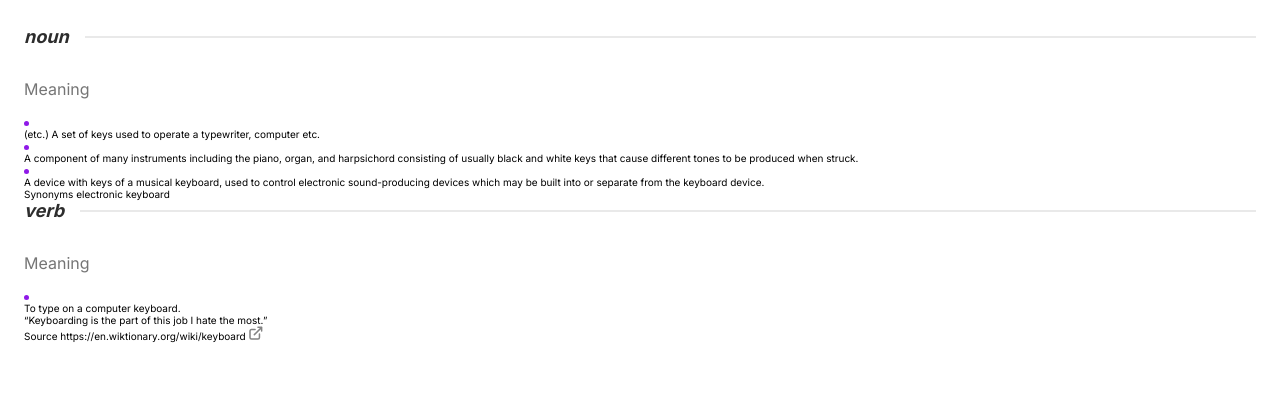
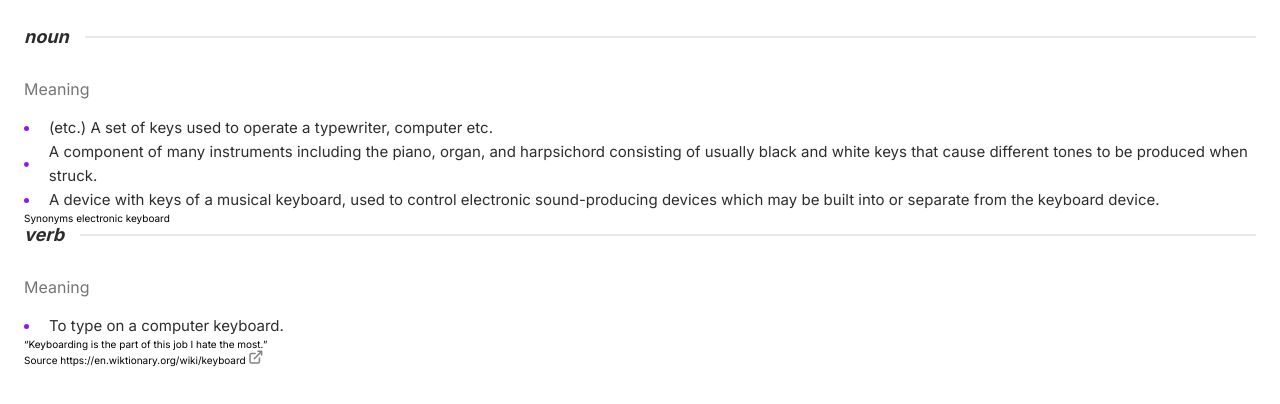
Before and after one commit to AdamHaniff/Dictionary-Web-App, a website built with Parcel: page index.html in a window 1280 px wide. Shown: the part 228-632 px from the top of the page. Built offline with nearby package versions, Linux system fonts and the light colour scheme.

Commit message:
Styled word-meaning elements

```diff
--- a/sass/main.scss
+++ b/sass/main.scss
@@ -210,3 +210,15 @@ body {
   font-size: 1.6rem;
   margin-bottom: 1.7rem;
 }
+
+.bullet-meaning-container {
+  display: flex;
+  align-items: center;
+  gap: 2rem;
+}
+
+.word-meaning {
+  color: $color-thunder;
+  font-size: 1.5rem;
+  line-height: 2.4rem;
+}
```
Also changed, not shown: css/main.css, 1 other file.
